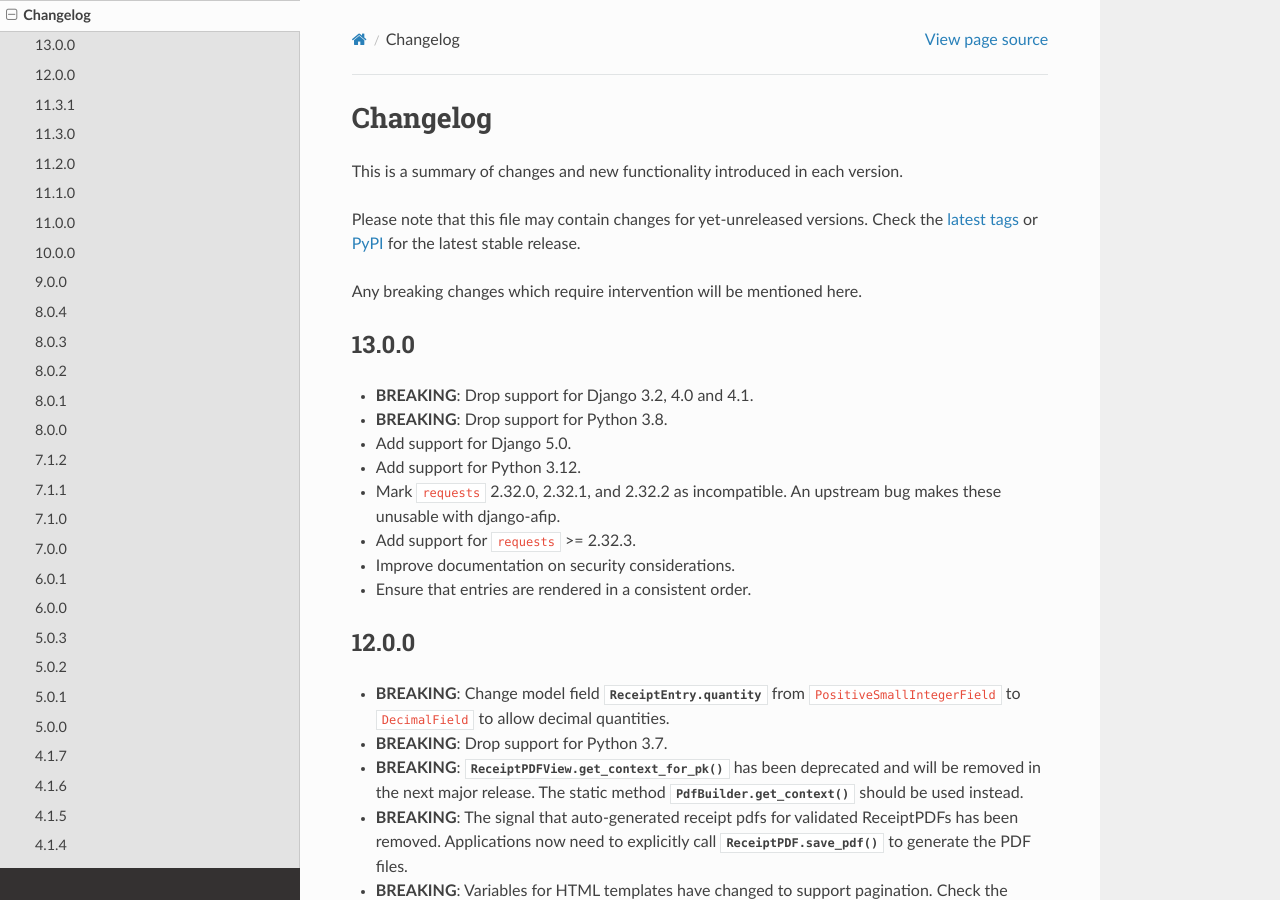
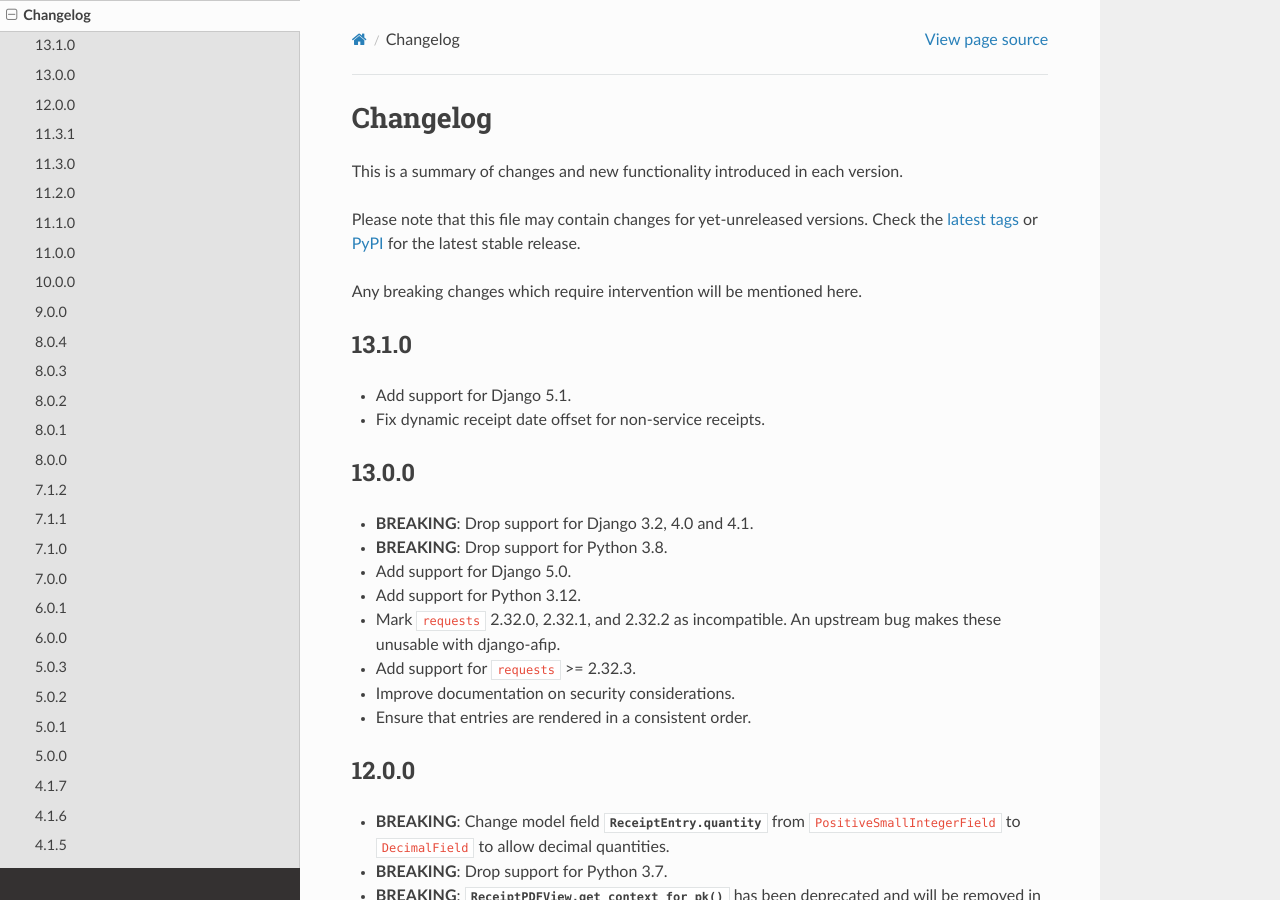
Before and after one commit to WhyNotHugo/django-afip, a Sphinx documentation site: the page built from docs/changelog.rst, in a window 1280 px wide and 900 px high. Built offline with Sphinx 7.4.7 and the Read the Docs theme 3.1.0, drawn with Linux system fonts in a browser that asks for light colours; pages that are not in the unit, such as notebooks, are missing from menus; the version number could not be read and is left out.

Commit message:
Prepare changelog for 13.1.0

```diff
--- a/docs/changelog.rst
+++ b/docs/changelog.rst
@@ -12,6 +12,12 @@ Check the `latest tags`_ or `PyPI`_ for the latest stable release.
 .. _PyPI: https://pypi.org/project/django-afip/#history
 
 Any breaking changes which require intervention will be mentioned here.
+
+13.1.0
+------
+
+* Add support for Django 5.1.
+* Fix dynamic receipt date offset for non-service receipts.
 
 13.0.0
 ------
```
